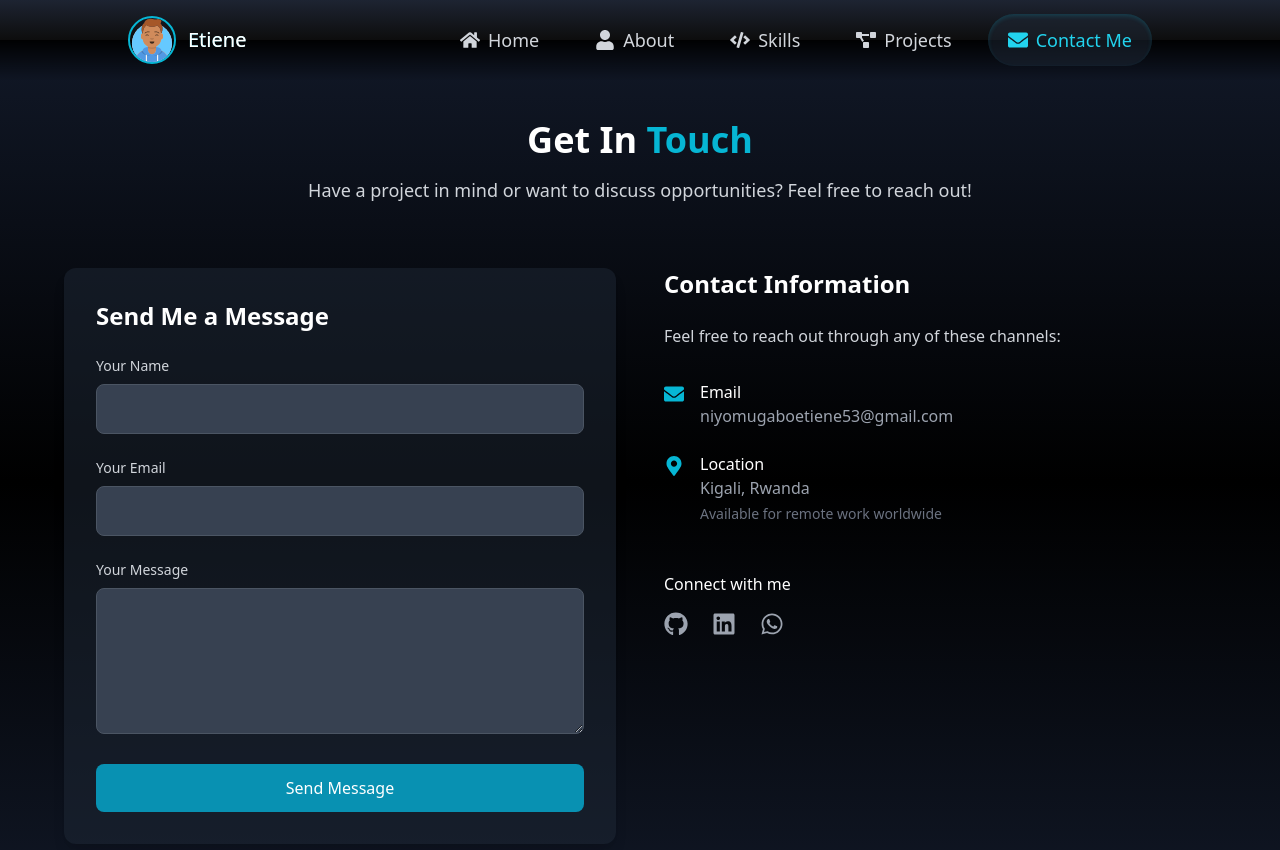
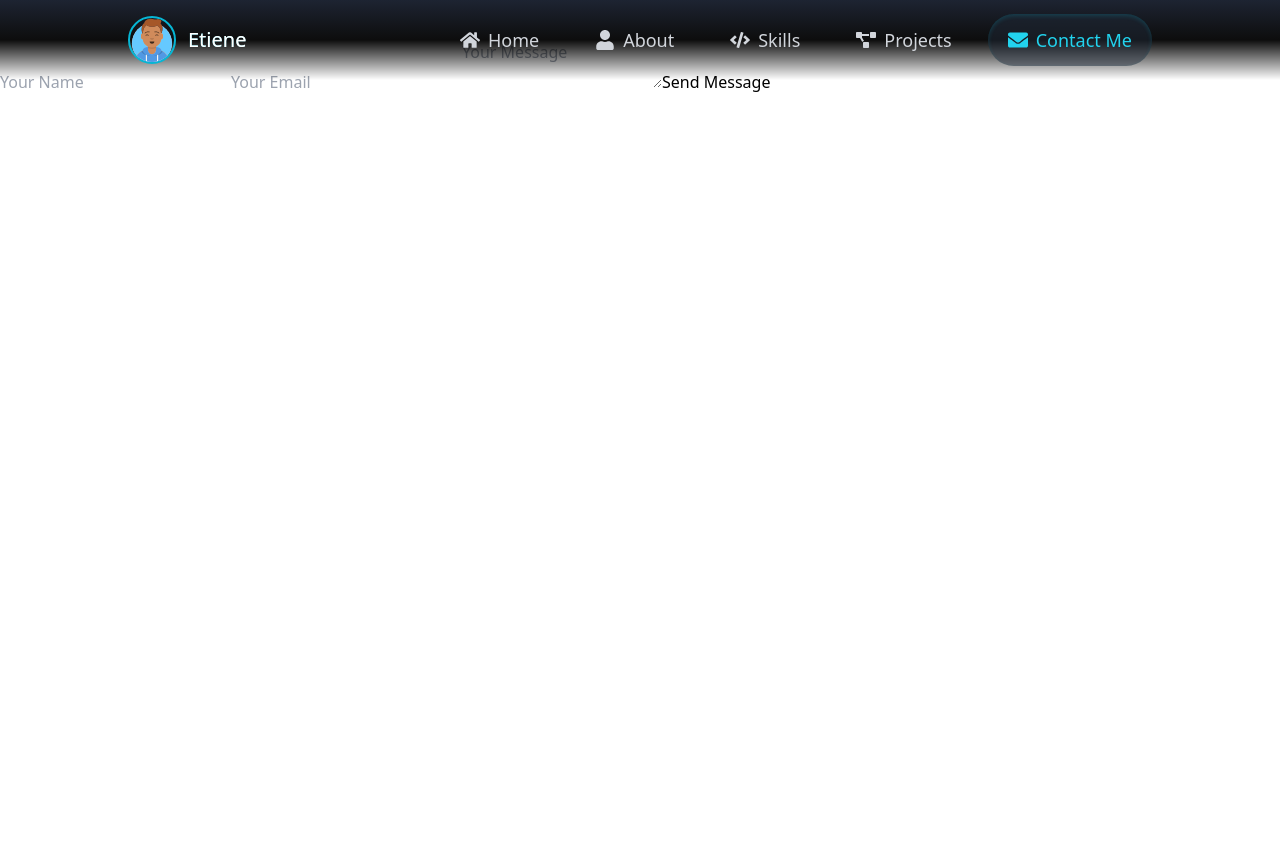
Before and after one commit to nietiene/my-react-portfolio, a React (Vite) app: page /contact in a window 1280 px wide. Shown: the top 850 px of the page. After the commit the page ends 800 px from the top, so only its background shows below. Built offline with nearby package versions, Linux system fonts and the light colour scheme.

Commit message:
commi of my portfolio

```diff
--- a/package.json
+++ b/package.json
@@ -11,6 +11,7 @@
   },
   "dependencies": {
     "@emailjs/browser": "^4.4.1",
+    "axios": "^1.11.0",
     "framer-motion": "^12.23.12",
     "react": "^19.1.0",
     "react-dom": "^19.1.0",
--- a/src/pages/contact.jsx
+++ b/src/pages/contact.jsx
@@ -1,204 +1,35 @@
-import { FaGithub, FaLinkedin, FaWhatsapp, FaEnvelope, FaMapMarkerAlt } from "react-icons/fa";
-import { motion } from "framer-motion";
-import emailjs from '@emailjs/browser';
-import { useRef, useState } from "react";
+import React, { useState } from "react";
+import axios from "axios";
 
 const Contact = () => {
-  const form = useRef();
-  const [isSubmitting, setIsSubmitting] = useState(false);
-  const [submitStatus, setSubmitStatus] = useState(null);
+  const [formData, setFormData] = useState({
+    name: "",
+    email: "",
+    message: ""
+  });
 
-  const sendEmail = (e) => {
+  const handleChange = (e) => {
+    setFormData(prev => ({ ...prev, [e.target.name]: e.target.value }));
+  };
+
+  const handleSubmit = async (e) => {
     e.preventDefault();
-    setIsSubmitting(true);
-
-    emailjs.sendForm(
-      'service_pk0qepk',
-      'template_4wnqsjh',
-      form.current,
-      '7uTpEBOkECCIl2s7Q'
-    )
-    .then((result) => {
-      setSubmitStatus('success');
-      form.current.reset();
-    }, (error) => {
-      setSubmitStatus('error');
-    })
-    .finally(() => {
-      setIsSubmitting(false);
-      setTimeout(() => setSubmitStatus(null), 5000);
-    });
+    try {
+      await axios.post("http://localhost:5000/send", formData);
+      alert("Message sent successfully!");
+    } catch (err) {
+      console.error(err);
+      alert("Failed to send message.");
+    }
   };
 
   return (
-    <section
-      id="contact"
-      className="w-full bg-gradient-to-b from-gray-900 via-black to-gray-900 text-gray-300 py-20 px-4 md:px-16"
-    >
-      <div className="max-w-6xl mx-auto">
-        <motion.div
-          initial={{ opacity: 0 }}
-          whileInView={{ opacity: 1 }}
-          transition={{ duration: 1 }}
-          className="text-center mb-16"
-        >
-          <h2 className="text-4xl font-bold text-white mb-4">
-            Get In <span className="text-cyan-500">Touch</span>
-          </h2>
-          <p className="text-lg max-w-2xl mx-auto">
-            Have a project in mind or want to discuss opportunities? Feel free to reach out!
-          </p>
-        </motion.div>
-
-        <div className="grid grid-cols-1 lg:grid-cols-2 gap-12">
-          {/* Contact Form */}
-          <motion.div
-            initial={{ x: -50, opacity: 0 }}
-            whileInView={{ x: 0, opacity: 1 }}
-            transition={{ duration: 0.5 }}
-            className="bg-gray-800/50 p-8 rounded-xl shadow-lg"
-          >
-            <h3 className="text-2xl font-bold text-white mb-6">Send Me a Message</h3>
-
-            <form ref={form} onSubmit={sendEmail} className="space-y-6">
-              <div>
-                <label htmlFor="name" className="block mb-2 text-sm font-medium">Your Name</label>
-                <input
-                  type="text"
-                  id="name"
-                  name="user_name"
-                  className="w-full px-4 py-3 bg-gray-700 border border-gray-600 rounded-lg focus:ring-2 focus:ring-cyan-500 focus:border-transparent"
-                  required
-                />
-              </div>
-
-              <div>
-                <label htmlFor="email" className="block mb-2 text-sm font-medium">Your Email</label>
-                <input
-                  type="email"
-                  id="email"
-                  name="user_email"
-                  className="w-full px-4 py-3 bg-gray-700 border border-gray-600 rounded-lg focus:ring-2 focus:ring-cyan-500 focus:border-transparent"
-                  required
-                />
-              </div>
-
-              <div>
-                <label htmlFor="message" className="block mb-2 text-sm font-medium">Your Message</label>
-                <textarea
-                  id="message"
-                  name="message"
-                  rows="5"
-                  className="w-full px-4 py-3 bg-gray-700 border border-gray-600 rounded-lg focus:ring-2 focus:ring-cyan-500 focus:border-transparent"
-                  required
-                ></textarea>
-              </div>
-
-              <button
-                type="submit"
-                disabled={isSubmitting}
-                className="w-full bg-cyan-600 hover:bg-cyan-700 text-white font-medium py-3 px-6 rounded-lg transition duration-300 flex items-center justify-center"
-              >
-                {isSubmitting ? (
-                  <>
-                    <svg className="animate-spin -ml-1 mr-3 h-5 w-5 text-white" xmlns="http://www.w3.org/2000/svg" fill="none" viewBox="0 0 24 24">
-                      <circle className="opacity-25" cx="12" cy="12" r="10" stroke="currentColor" strokeWidth="4"></circle>
-                      <path className="opacity-75" fill="currentColor" d="M4 12a8 8 0 018-8V0C5.373 0 0 5.373 0 12h4zm2 5.291A7.962 7.962 0 014 12H0c0 3.042 1.135 5.824 3 7.938l3-2.647z"></path>
-                    </svg>
-                    Sending...
-                  </>
-                ) : 'Send Message'}
-              </button>
-
-              {submitStatus === 'success' && (
-                <div className="p-4 text-sm text-green-700 bg-green-100 rounded-lg">
-                  Message sent successfully! I'll get back to you soon.
-                </div>
-              )}
-              {submitStatus === 'error' && (
-                <div className="p-4 text-sm text-red-700 bg-red-100 rounded-lg">
-                  Failed to send message. Please try again or contact me directly.
-                </div>
-              )}
-            </form>
-          </motion.div>
-
-          {/* Contact Info */}
-          <motion.div
-            initial={{ x: 50, opacity: 0 }}
-            whileInView={{ x: 0, opacity: 1 }}
-            transition={{ duration: 0.5 }}
-            className="space-y-8"
-          >
-            <div>
-              <h3 className="text-2xl font-bold text-white mb-6">Contact Information</h3>
-              <p className="mb-6">Feel free to reach out through any of these channels:</p>
-            </div>
-
-            <div className="space-y-6">
-              <div className="flex items-start gap-4">
-                <div className="mt-1 text-cyan-500">
-                  <FaEnvelope size={20} />
-                </div>
-                <div>
-                  <h4 className="font-medium text-white">Email</h4>
-                  <a
-                    href="mailto:niyomugaboetiene53@gmail.com"
-                    className="text-gray-400 hover:text-cyan-400 transition"
-                  >
-                    niyomugaboetiene53@gmail.com
-                  </a>
-                </div>
-              </div>
-
-              <div className="flex items-start gap-4">
-                <div className="mt-1 text-cyan-500">
-                  <FaMapMarkerAlt size={20} />
-                </div>
-                <div>
-                  <h4 className="font-medium text-white">Location</h4>
-                  <p className="text-gray-400">Kigali, Rwanda</p>
-                  <p className="text-sm text-gray-500 mt-1">Available for remote work worldwide</p>
-                </div>
-              </div>
-            </div>
-
-            <div className="pt-4">
-              <h4 className="font-medium text-white mb-4">Connect with me</h4>
-              <div className="flex gap-6 text-2xl">
-                <a
-                  href="https://github.com/nietiene"
-                  target="_blank"
-                  rel="noopener noreferrer"
-                  className="text-gray-400 hover:text-cyan-400 transition"
-                  aria-label="GitHub"
-                >
-                  <FaGithub />
-                </a>
-                <a
-                  href="https://www.linkedin.com/in/etiene-niyomugabo-1b7072373"
-                  target="_blank"
-                  rel="noopener noreferrer"
-                  className="text-gray-400 hover:text-cyan-400 transition"
-                  aria-label="LinkedIn"
-                >
-                  <FaLinkedin />
-                </a>
-                <a
-                  href="https://wa.me/YOUR_PHONE_NUMBER"
-                  target="_blank"
-                  rel="noopener noreferrer"
-                  className="text-gray-400 hover:text-cyan-400 transition"
-                  aria-label="WhatsApp"
-                >
-                  <FaWhatsapp />
-                </a>
-              </div>
-            </div>
-          </motion.div>
-        </div>
-      </div>
-    </section>
+    <form onSubmit={handleSubmit}>
+      <input type="text" name="name" placeholder="Your Name" onChange={handleChange} />
+      <input type="email" name="email" placeholder="Your Email" onChange={handleChange} />
+      <textarea name="message" placeholder="Your Message" onChange={handleChange}></textarea>
+      <button type="submit">Send Message</button>
+    </form>
   );
 };
 
```
Also changed, not shown: 1 other file (tests, documents, lock files or other folders).
